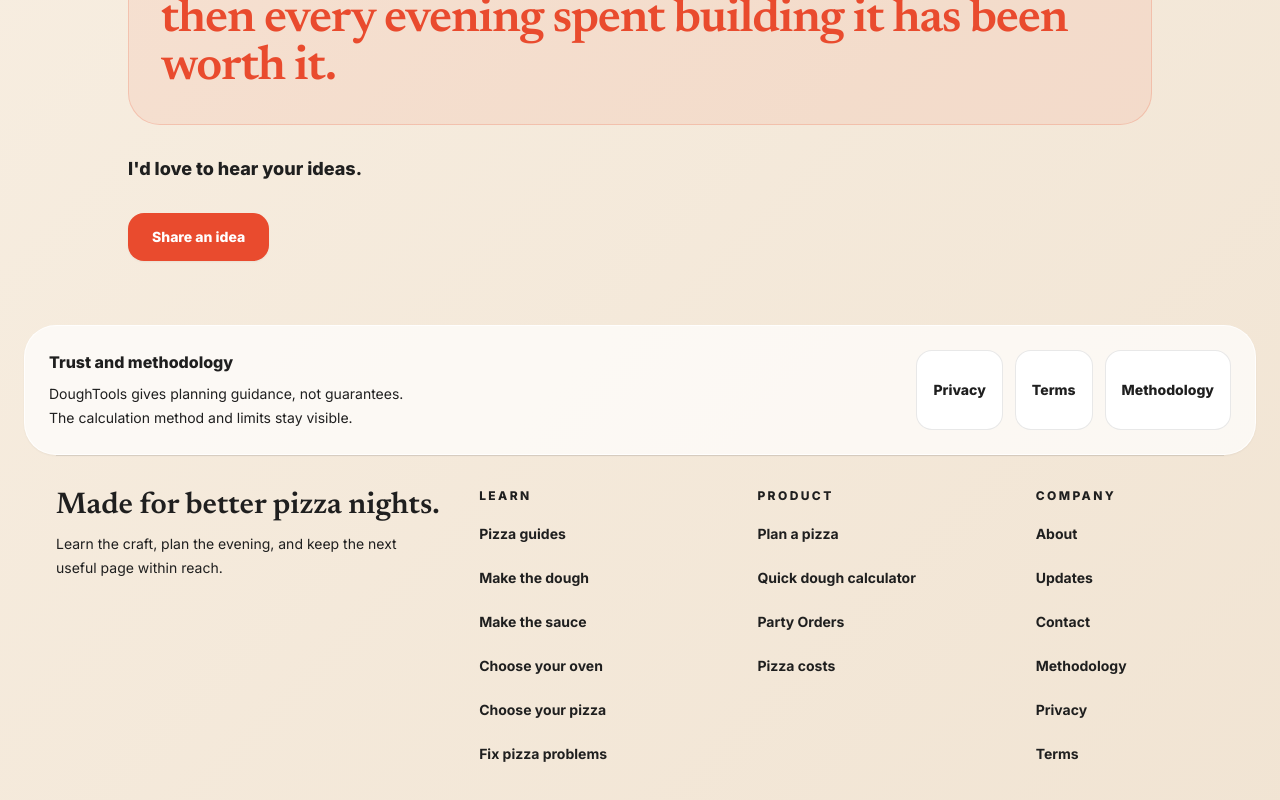
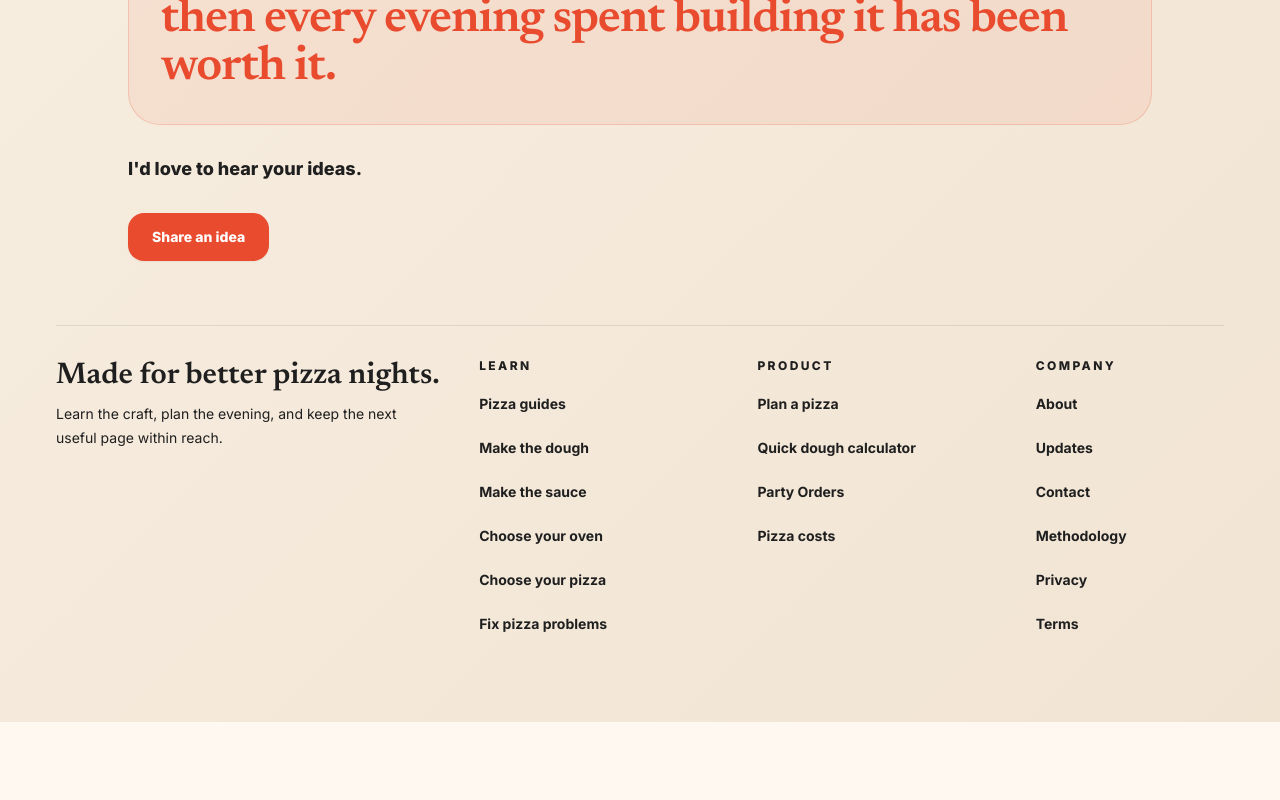
Before and after one commit to maraforver-lab/Pizza, a Next.js app: page /about in a window 1280 px wide. Shown: the part 8026-8826 px from the top of the page. After the commit the page ends 8748 px from the top, so only its background shows below. Built offline with nearby package versions, Linux system fonts and the light colour scheme; no server answers.

Commit message:
Patch 450E: Remove redundant About trust strip

```diff
--- a/app/about/page.tsx
+++ b/app/about/page.tsx
@@ -34,12 +34,6 @@ const beliefs = [
   "Calculations should be understandable. Not mysterious.",
   "Pizza making should become less confusing. Not more automatic.",
   "A good plan helps, but the dough still deserves attention.",
-] as const;
-
-const legalLinks = [
-  { href: "/privacy", label: "Privacy" },
-  { href: "/terms", label: "Terms" },
-  { href: "/methodology", label: "Methodology" },
 ] as const;
 
 type ChapterImage = {
@@ -413,25 +407,6 @@ export default function AboutPage() {
           </div>
         </section>
 
-        <section className="grid gap-4 rounded-[2rem] border border-white/80 bg-white/70 p-5 shadow-sm sm:grid-cols-3 sm:p-6">
-          <div>
-            <h2 className="text-base font-extrabold text-ink">Trust and methodology</h2>
-            <p className="mt-2 text-sm leading-6 text-ink/62">
-              DoughTools gives planning guidance, not guarantees. The calculation method and limits stay visible.
-            </p>
-          </div>
-          <div className="flex flex-col gap-3 sm:col-span-2 sm:flex-row sm:justify-end">
-            {legalLinks.map((link) => (
-              <Link
-                key={link.href}
-                href={link.href}
-                className="inline-flex min-h-11 items-center justify-center rounded-2xl border border-ink/10 bg-white px-4 text-sm font-extrabold text-ink/62 transition hover:border-tomato/30 hover:text-ink focus:outline-none focus-visible:ring-2 focus-visible:ring-tomato"
-              >
-                {link.label}
-              </Link>
-            ))}
-          </div>
-        </section>
         <SiteFooter />
       </div>
     </main>
```
Also changed, not shown: 1 other file (tests, documents, lock files or other folders).
